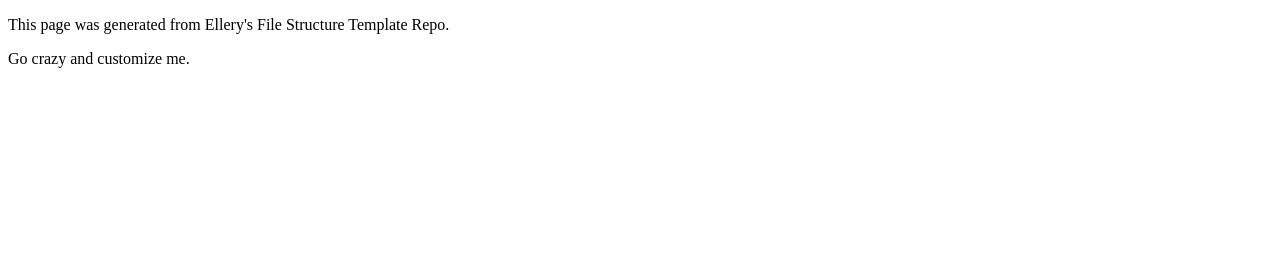
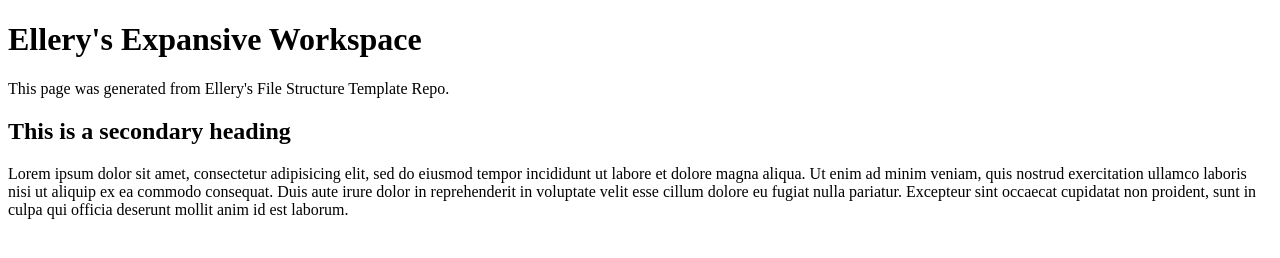
Before and after one commit to sorath23/art101, a plain HTML site: page index.html in a window 1280 px wide. Drawn offline with Linux system fonts and the light colour scheme.

Commit message:
Update index.html

```diff
--- a/index.html
+++ b/index.html
@@ -6,9 +6,11 @@
 </head>
 <body>
 	<main>
+		<h1>Ellery's Expansive Workspace</h1>
 		<p>This page was generated from Ellery's File Structure Template Repo.</p>
 
-		<p>Go crazy and customize me.</p>
+		<h2>This is a secondary heading</h2>
+		<p>Lorem ipsum dolor sit amet, consectetur adipisicing elit, sed do eiusmod tempor incididunt ut labore et dolore magna aliqua. Ut enim ad minim veniam, quis nostrud exercitation ullamco laboris nisi ut aliquip ex ea commodo consequat. Duis aute irure dolor in reprehenderit in voluptate velit esse cillum dolore eu fugiat nulla pariatur. Excepteur sint occaecat cupidatat non proident, sunt in culpa qui officia deserunt mollit anim id est laborum.</p>
 	</main>
 
 
```
